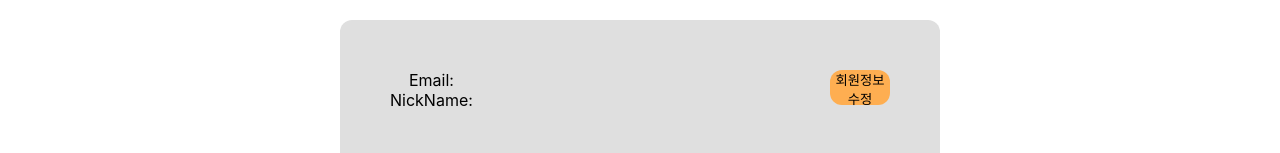
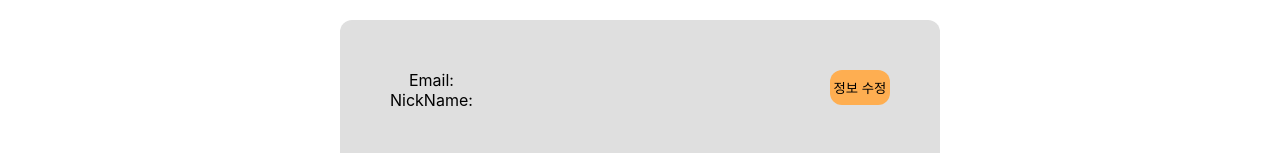
Before and after one commit to codestates/devDiary-client, a React (Create React App) app: page /user/userinfo in a window 1280 px wide. Shown: the part 140-293 px from the top of the page. Built offline with nearby package versions, Linux system fonts and the light colour scheme; no server answers.

Commit message:
updateBtn edit

```diff
--- a/src/component/Userinfo.js
+++ b/src/component/Userinfo.js
@@ -21,7 +21,7 @@ function Userinfo({ userinfo }) {
           <div className="username">NickName: {userinfo.username}</div>
         </div>
         <div className="userInfo-right">
-          <Link to="/user/updateUserinfo"><button id="updateBtn">회원정보 수정</button></Link>
+          <Link to="/user/updateUserinfo"><button id="updateBtn">정보 수정</button></Link>
         </div>
       </div>
       <div className="boards">
```
